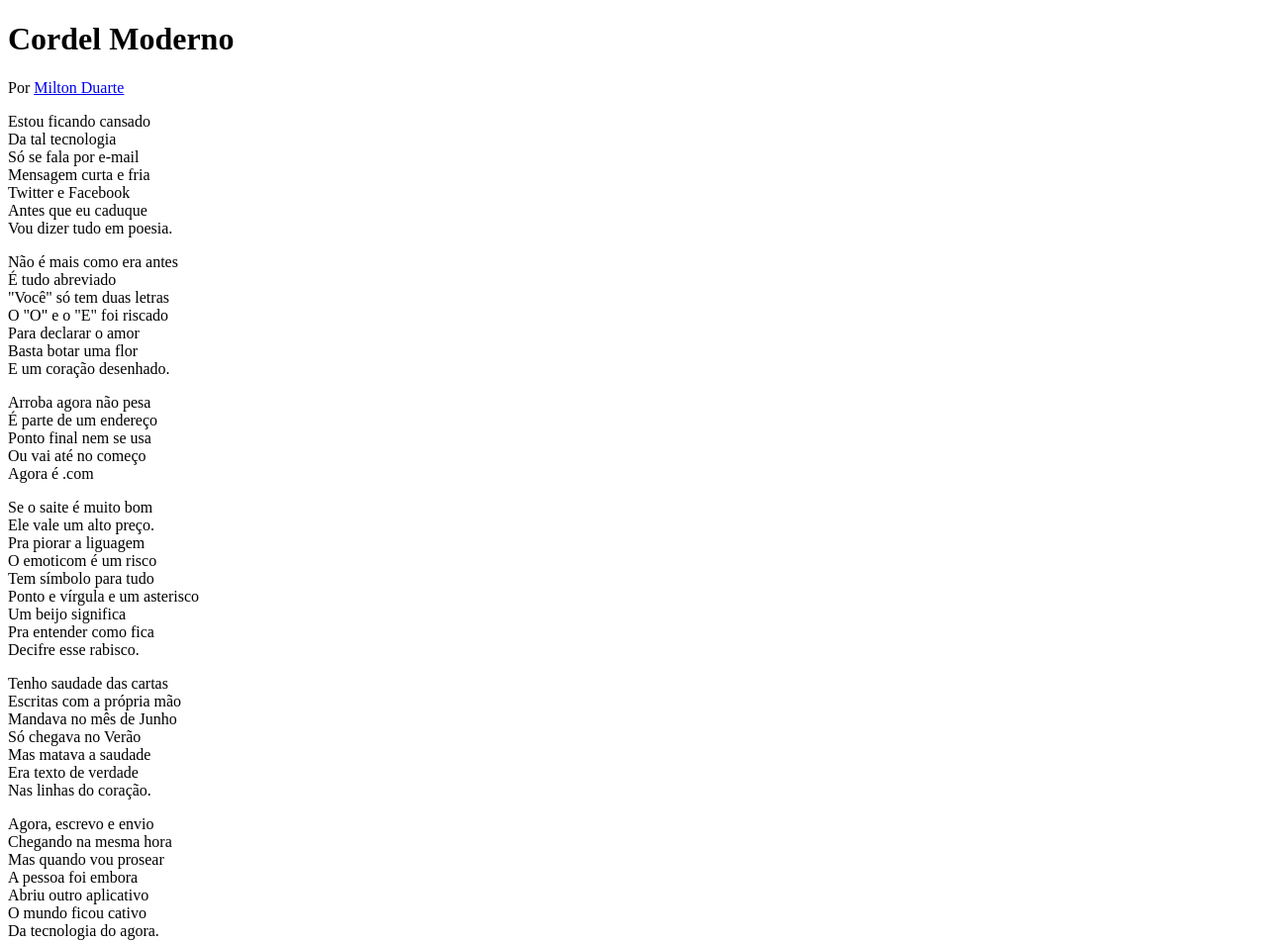
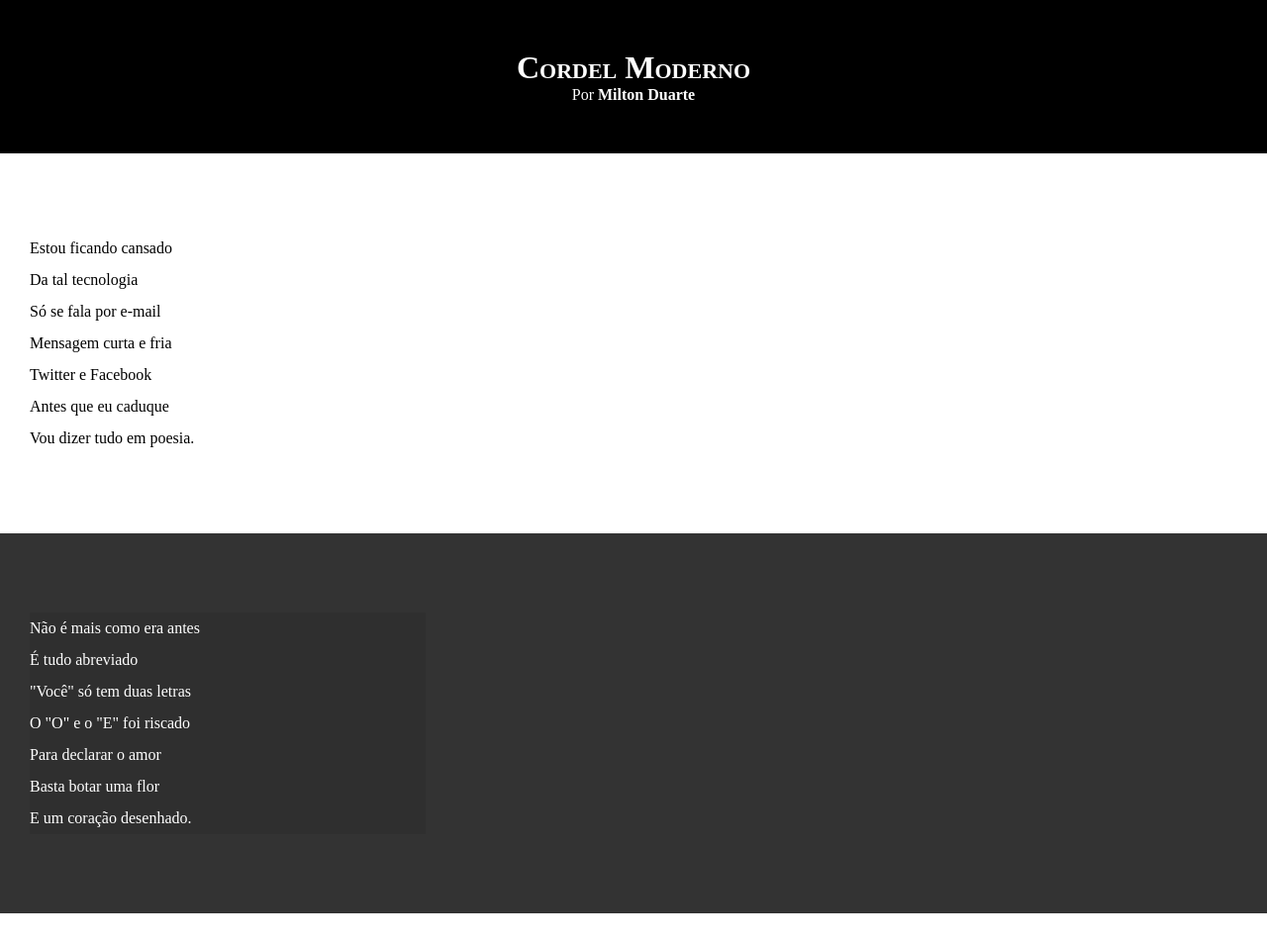
Before and after one commit to kauan-dacruz/html-css, a plain HTML site: page d012/index.html in a window 1280 px wide. Shown: the top 953 px of the page at 99% size. Drawn offline with Linux system fonts and the light colour scheme.

Commit message:
atualizei estilos de texto e bloco

```diff
--- a/d012/estilo/style.css
+++ b/d012/estilo/style.css
@@ -1 +1,66 @@
 @charset "UTF-8";
+
+*{
+    margin: 0px;
+    padding: 0px;
+}
+
+html,body{
+    min-height: 100vh;
+    background-color: darkgray;
+}
+
+header{
+    background-color: black;
+    color: white;
+    text-align: center;
+}
+
+header > h1{
+    padding-top: 50px;
+    font-variant: small-caps;
+}
+
+header > p{
+    padding-bottom: 50px;
+}
+
+header a, footer a{
+    color: white;
+    text-decoration: none;
+    font-weight: bolder;
+}
+
+header a:hover, footer a:hover{
+    text-decoration: underline;
+}
+
+section{
+    padding-top: 10vh;
+    padding-bottom: 10vh;
+    line-height: 2em;
+    padding-left: 30px;
+}
+
+section.normal{
+    background-color: white;
+    color: black;
+}
+
+section.imagem{
+    background-color: rgb(51, 51, 51);
+    color: white;
+}
+
+section.imagem > p{
+    width: 400px;
+    background-color: rgba(0, 0, 0, 0.07);
+
+}
+
+footer{
+    background-color: black;
+    color: white;
+    text-align: center;
+    padding: 10px;
+}
--- a/d012/index.html
+++ b/d012/index.html
@@ -16,7 +16,7 @@
         </p>
     </header>
 
-    <section>
+    <section class="normal">
         <p>
             Estou ficando cansado <br>
             Da tal tecnologia <br>
@@ -30,7 +30,7 @@
 
 
 
-    <section>
+    <section class="imagem">
         <p>
             Não é mais como era antes <br>
             É tudo abreviado <br>
@@ -44,7 +44,7 @@
 
 
 
-    <section>
+    <section class="normal">
         <p>
             Arroba agora não pesa <br>
             É parte de um endereço <br>
@@ -67,7 +67,7 @@
 
 
 
-    <section>
+    <section class="imagem">
         <p>
             Tenho saudade das cartas <br>
             Escritas com a própria mão <br>
@@ -80,7 +80,7 @@
     </section>
 
 
-    <section>
+    <section class="normal">
         <p>
             Agora, escrevo e envio <br>
             Chegando na mesma hora <br>
```
